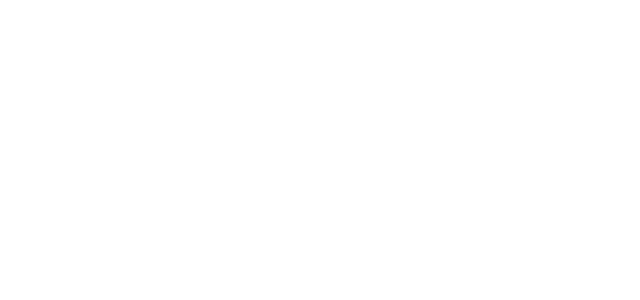
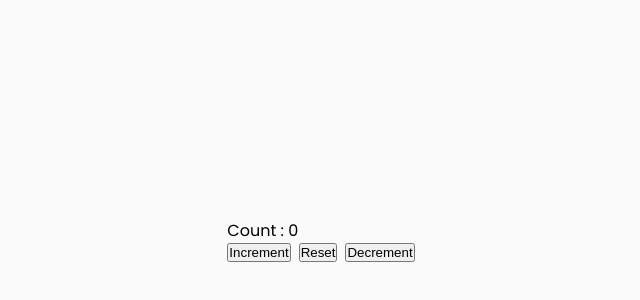
Before and after one commit to cedik456/all-react-hooks-tutorial, a React (Vite) app: page / in a window 1280 px wide. Shown: the part 160-460 px from the top of the page, without its empty margins (319-959 px from the left). Built offline with nearby package versions, Linux system fonts and the light colour scheme.

Commit message:
Part 1: Use State finished

```diff
--- a/src/App.jsx
+++ b/src/App.jsx
@@ -1,9 +1,10 @@
 import React from "react";
+import UseStatePrev from "./Components/UseState/UseStatePrev";
 
 function App() {
   return (
     <>
-      <></>
+      <UseStatePrev />
     </>
   );
 }
--- /dev/null
+++ b/src/Components/UseState/UseState.css
@@ -0,0 +1,89 @@
+@import url("https://fonts.googleapis.com/css2?family=Poppins:wght@300;400;500&family=Rubik:wght@900&display=swap");
+
+/* Define custom root variables */
+:root {
+  --font-family: "Poppins", sans-serif;
+  --line-height: 1.5;
+}
+
+/* Box sizing rules */
+*,
+*::before,
+*::after {
+  box-sizing: border-box;
+}
+
+* {
+  margin: 0;
+  padding: 0;
+}
+
+ul[role="list"],
+ol[role="list"] {
+  list-style: none;
+}
+
+html:focus-within {
+  scroll-behavior: smooth;
+}
+
+html,
+body {
+  height: 100%;
+}
+
+body {
+  min-height: 100vh;
+  text-rendering: optimizeSpeed;
+  line-height: var(--line-height);
+  font-family: var(--font-family);
+  cursor: default;
+}
+
+a:not([class]) {
+  text-decoration-skip-ink: auto;
+}
+
+img,
+picture {
+  max-width: 100%;
+}
+
+@media (prefers-reduced-motion: reduce) {
+  html:focus-within {
+    scroll-behavior: auto;
+  }
+
+  *,
+  *::before,
+  *::after {
+    animation-duration: 0.01ms !important;
+    animation-iteration-count: 1 !important;
+    transition-duration: 0.01ms !important;
+    scroll-behavior: auto !important;
+  }
+}
+
+/* Additional media query for responsive typography */
+@media (max-width: 600px) {
+  body {
+    font-size: 0.9rem; /* Adjust base font size for smaller screens */
+  }
+}
+
+.container {
+  display: flex;
+  justify-content: center;
+  align-items: center;
+  height: 100vh;
+}
+
+.wrapper {
+  display: flex;
+  flex-direction: column;
+}
+
+.btn-container {
+  display: flex;
+  gap: 0.5rem;
+}
--- /dev/null
+++ b/src/Components/UseState/UseState.jsx
@@ -0,0 +1,22 @@
+import React, { useState } from "react";
+import "./UseState.css";
+
+function UseState() {
+  let [color, setColor] = useState("Red");
+
+  const changeColor = () => {
+    setColor("Blue");
+    console.log(color);
+  };
+
+  return (
+    <div className="container">
+      <div className="wrapper">
+        <h2>Color: {color} </h2>
+        <button onClick={changeColor}>Change Color</button>
+      </div>
+    </div>
+  );
+}
+
+export default UseState;
--- /dev/null
+++ b/src/Components/UseState/UseStatePrev.jsx
@@ -0,0 +1,36 @@
+import React, { useState } from "react";
+import "./UseState.css";
+
+function UseStatePrev() {
+  const [count, setCount] = useState(0);
+
+  const increment = () => {
+    setCount((prev) => prev + 1);
+    setCount((prev) => prev + 1);
+    setCount((prev) => prev + 1);
+  };
+
+  const decrement = () => {
+    setCount((prev) => prev - 1);
+    setCount((prev) => prev - 2);
+  };
+
+  const reset = () => {
+    setCount(0);
+  };
+
+  return (
+    <div className="container">
+      <div className="wrapper">
+        <p>Count : {count}</p>
+        <div className="btn-container">
+          <button onClick={increment}>Increment</button>
+          <button onClick={reset}>Reset</button>
+          <button onClick={decrement}>Decrement</button>
+        </div>
+      </div>
+    </div>
+  );
+}
+
+export default UseStatePrev;
--- a/src/index.css
+++ b/src/index.css
@@ -0,0 +1,3 @@
+body {
+  background: #fafafa;
+}
```
Also changed, not shown: src/Components/UseState/UseStateObject.jsx (added, +29 -0 lines).
